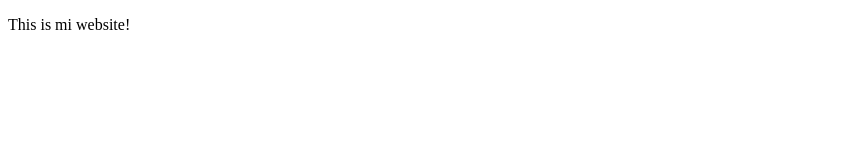
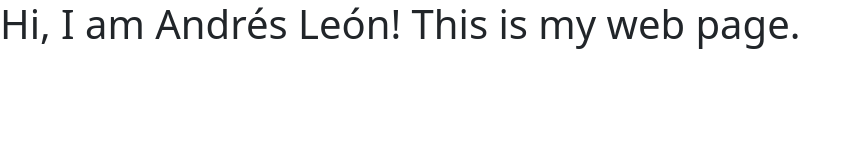
Before and after one commit to andresldoi95/andresldoi95.github.io, a plain HTML site: page index.html in a window 1280 px wide. Shown: the whole page, without its empty margins (0-858 px from the left). Drawn offline with nearby package versions, Linux system fonts and the light colour scheme.

Commit message:
Bootstrap implementation

```diff
--- a/index.html
+++ b/index.html
@@ -1,13 +1,13 @@
 <!DOCTYPE html>
 <html lang="en">
-<head>
-    <meta charset="UTF-8">
-    <meta name="viewport" content="width=device-width, initial-scale=1.0">
+  <head>
+    <meta charset="utf-8">
+    <meta name="viewport" content="width=device-width, initial-scale=1">
     <title>Andrés León Doylet</title>
-</head>
-<body>
-    <p>
-        This is mi website!
-    </p>
-</body>
+    <link href="https://cdn.jsdelivr.net/npm/bootstrap@5.3.2/dist/css/bootstrap.min.css" rel="stylesheet" integrity="sha384-T3c6CoIi6uLrA9TneNEoa7RxnatzjcDSCmG1MXxSR1GAsXEV/Dwwykc2MPK8M2HN" crossorigin="anonymous">
+  </head>
+  <body>
+    <h1>Hi, I am Andrés León! This is my web page.</h1>
+    <script src="https://cdn.jsdelivr.net/npm/bootstrap@5.3.2/dist/js/bootstrap.bundle.min.js" integrity="sha384-C6RzsynM9kWDrMNeT87bh95OGNyZPhcTNXj1NW7RuBCsyN/o0jlpcV8Qyq46cDfL" crossorigin="anonymous"></script>
+  </body>
 </html>
```
